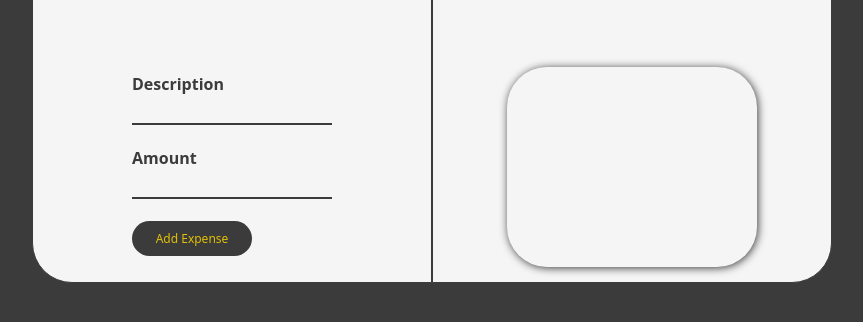
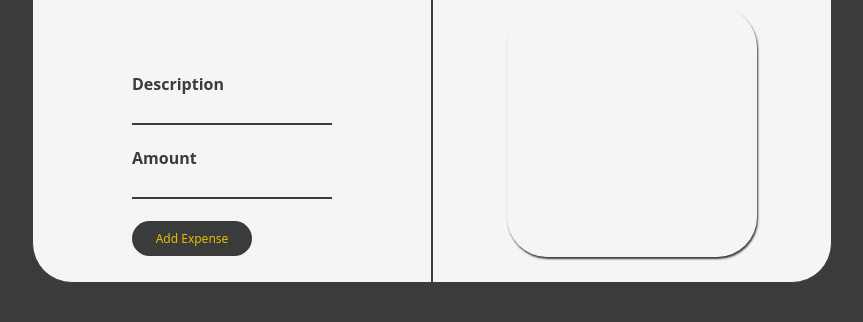
Before and after one commit to Rakeshm1218/expense-tracker, a website: page public/index.html in a window 1280 px wide. Shown: the part 292-614 px from the top of the page, without its empty margins (208-1071 px from the left). Drawn offline with Linux system fonts and the light colour scheme; no server answers.

Commit message:
Changed html

```diff
--- a/public/index.html
+++ b/public/index.html
@@ -61,13 +61,13 @@
         padding: 20px;
         /* border: 1px solid black; */
         font-size: 16px;
-        height: 200px;
+        height: 250px;
         width: 250px;
-        margin: 70px;
+        margin: 10px;
         border-radius: 40px;
         font-weight: bold;
         border: none;
-        box-shadow: 1px 1px 8px #3b3b3b;
+        box-shadow: 1px 2px 2px #3b3b3b;
       }
       li{
         color: #3b3b3b;
```
